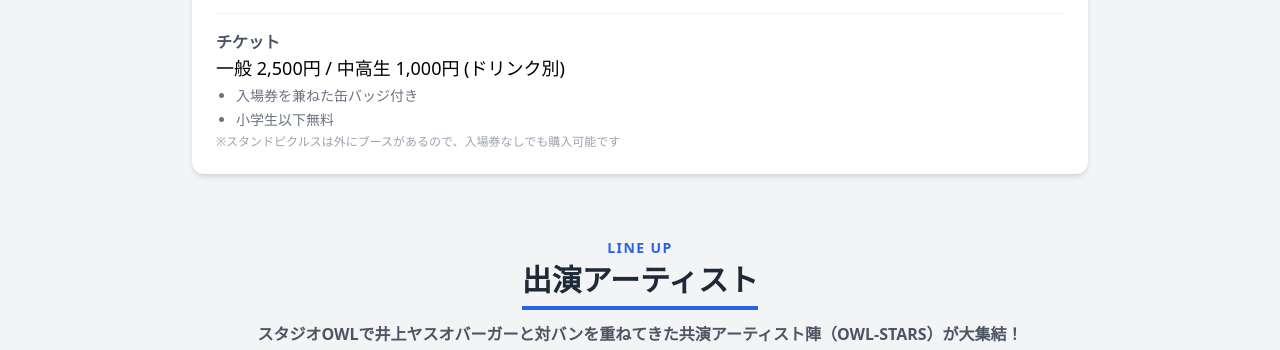
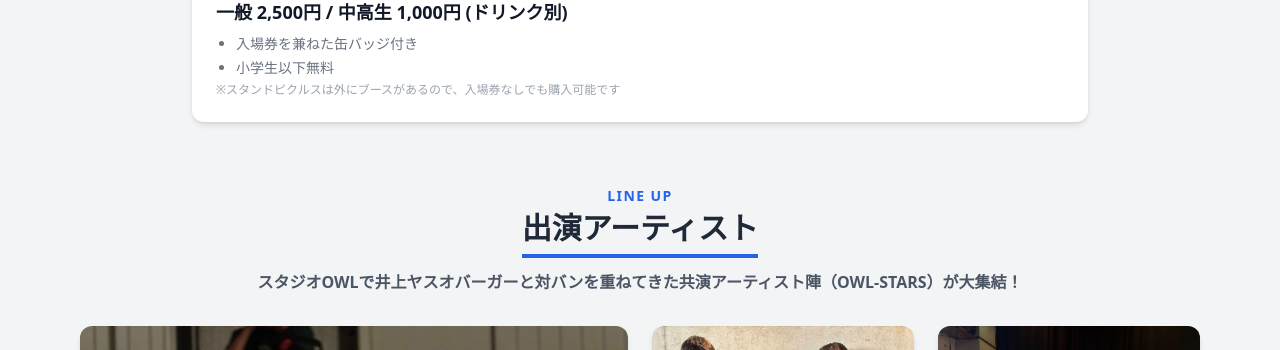
Before and after one commit to yuutasv-maker/webgames, a plain HTML site: page apps/owlstarsfes2026/index.html in a window 1280 px wide. Shown: the part 1072-1422 px from the top of the page. Drawn offline with nearby package versions, Linux system fonts and the light colour scheme.

Commit message:
style(info): 開催概要カードから冗長な見出しラベル（イベント名/日時/会場/チケット）を削除

```diff
--- a/apps/owlstarsfes2026/assets/js/ui.js
+++ b/apps/owlstarsfes2026/assets/js/ui.js
@@ -92,38 +92,46 @@ function renderInfo(data) {
 
   const html = `
     <div class="bg-white p-6 rounded-xl shadow-md mb-8">
-      <dl class="grid grid-cols-1 md:grid-cols-2 gap-4">
-        <div class="col-span-1 md:col-span-2 pb-2 border-b">
-          <dt class="font-semibold text-gray-600">イベント名</dt>
-          <dd class="text-xl font-bold">${escapeHtml(data.festivalName)}</dd>
+      <div class="grid grid-cols-1 md:grid-cols-2 gap-6">
+        <!-- イベント名 -->
+        <div class="col-span-1 md:col-span-2 pb-3 border-b border-gray-100">
+          <h3 class="text-xl md:text-2xl font-black text-gray-900 leading-tight">${escapeHtml(data.festivalName)}</h3>
         </div>
-        <div class="pb-2 md:pb-0 border-b md:border-b-0 md:border-r pr-0 md:pr-4 pt-2">
-          <dt class="font-semibold text-gray-600 flex items-center justify-between">
-            <span>日時</span>
+
+        <!-- 日時 -->
+        <div class="pb-4 md:pb-0 border-b md:border-b-0 md:border-r pr-0 md:pr-4">
+          <div class="flex items-start justify-between gap-2">
+            <div class="text-base md:text-lg font-bold text-gray-800 leading-snug">
+              ${escapeHtml(data.date).replace(/\n/g, '<br>')}
+            </div>
             <a href="https://calendar.google.com/calendar/render?action=TEMPLATE&text=%E4%BA%95%E4%B8%8A%E3%83%A4%E3%82%B9%E3%82%AA%E3%83%90%E3%83%BC%E3%82%AC%E3%83%BC%20OWL-STARS%20FESTIVAL%202026&dates=20261101T030000Z/20261101T103000Z&details=%E4%BC%9A%E5%A0%B4%EF%BC%9A%E3%82%B9%E3%82%BF%E3%82%B8%E3%82%AAOWL%0A%E8%A9%B3%E7%B4%B0%E3%83%BB%E3%82%BF%E3%82%A4%E3%83%A0%E3%83%86%E3%83%BC%E3%83%96%E3%83%AB%EF%BC%9Ahttps%3A%2F%2Fowl21.info%2Fowlstarsfes2026%2F&location=%E3%82%B9%E3%82%BF%E3%82%B8%E3%82%AAOWL%EF%BC%88%E6%84%9B%E5%AA%9B%E7%9C%8C%E6%9D%BE%E5%B1%B1%E5%B8%82%E4%B8%89%E7%95%AA%E7%94%BA%E4%B8%89%E4%B8%81%E7%9B%AE6-2%20ab%E2%80%99s%20square%EF%BC%92%EF%BC%A6%EF%BC%89"
                target="_blank" rel="noopener noreferrer"
-               class="text-xs font-normal text-gray-500 hover:text-blue-600 inline-flex items-center space-x-1 border border-gray-200 hover:border-blue-300 rounded px-2 py-0.5 transition bg-gray-50 hover:bg-white"
+               class="text-xs font-normal text-gray-500 hover:text-blue-600 inline-flex items-center space-x-1 border border-gray-200 hover:border-blue-300 rounded px-2 py-1 transition bg-gray-50 hover:bg-white flex-shrink-0"
                title="Googleカレンダーに予定を登録">
               <svg class="w-3.5 h-3.5 text-blue-500" fill="none" stroke="currentColor" viewBox="0 0 24 24"><path stroke-linecap="round" stroke-linejoin="round" stroke-width="2" d="M8 7V3m8 4V3m-9 8h10M5 21h14a2 2 0 002-2V7a2 2 0 00-2-2H5a2 2 0 00-2 2v12a2 2 0 002 2z"></path></svg>
               <span>カレンダーに追加</span>
             </a>
-          </dt>
-          <dd class="text-lg mt-1">${escapeHtml(data.date).replace(/\n/g, '<br>')}</dd>
           </div>
-        <div class="pt-2 pl-0 md:pl-4">
-          <dt class="font-semibold text-gray-600">会場</dt>
-          <dd class="text-lg">
-            ${escapeHtml(data.venue.name)}<br>
-            <span class="text-sm text-gray-500">${escapeHtml(data.venue.address)}</span>
-            ${data.venue.mapUrl ? `<br><a href="${escapeHtml(data.venue.mapUrl)}" target="_blank" class="text-blue-500 text-sm hover:underline">Google Maps</a>` : ''}
-          </dd>
         </div>
+
+        <!-- 会場 -->
+        <div class="pl-0 md:pl-4">
+          <div class="text-base md:text-lg font-bold text-gray-800">
+            ${escapeHtml(data.venue.name)}
+          </div>
+          <div class="text-sm text-gray-500 mt-0.5">
+            ${escapeHtml(data.venue.address)}
+          </div>
+          ${data.venue.mapUrl ? `<div class="mt-1"><a href="${escapeHtml(data.venue.mapUrl)}" target="_blank" rel="noopener noreferrer" class="text-blue-500 text-sm hover:underline inline-flex items-center gap-1"><svg class="w-3.5 h-3.5" fill="none" stroke="currentColor" viewBox="0 0 24 24"><path stroke-linecap="round" stroke-linejoin="round" stroke-width="2" d="M17.657 16.657L13.414 20.9a1.998 1.998 0 01-2.827 0l-4.244-4.243a8 8 0 1111.314 0z"></path><path stroke-linecap="round" stroke-linejoin="round" stroke-width="2" d="M15 11a3 3 0 11-6 0 3 3 0 016 0z"></path></svg>Google Maps</a></div>` : ''}
+        </div>
+
+        <!-- チケット -->
         <div class="col-span-1 md:col-span-2 pt-4 border-t border-gray-100">
-          <dt class="font-semibold text-gray-600">チケット</dt>
-          <dd class="text-lg">
-            ${data.tickets.price ? escapeHtml(data.tickets.price) : [data.tickets.advance, data.tickets.door].filter(Boolean).map(escapeHtml).join(' / ')}<br>
+          <div class="text-base md:text-lg font-bold text-gray-900">
+            ${data.tickets.price ? escapeHtml(data.tickets.price) : [data.tickets.advance, data.tickets.door].filter(Boolean).map(escapeHtml).join(' / ')}
+          </div>
           ${data.tickets.notes && data.tickets.notes.length > 0 ? `
-              <ul class="text-sm text-gray-500 mt-1 space-y-1">
+            <ul class="text-sm text-gray-500 mt-2 space-y-1">
               ${data.tickets.notes.map(n => {
                 const isNote = n.startsWith('※');
                 return isNote
@@ -131,9 +139,8 @@ function renderInfo(data) {
                   : `<li class="list-disc ml-5">${escapeHtml(n)}</li>`;
               }).join('')}
             </ul>` : ''}
-          </dd>
         </div>
-      </dl>
+      </div>
     </div>
   `;
   el.innerHTML = html;
--- a/apps/owlstarsfes2026/index.html
+++ b/apps/owlstarsfes2026/index.html
@@ -427,6 +427,6 @@
 
   <!-- Scripts -->
   <script src="./assets/js/logic.js?v=20260907_01"></script>
-  <script src="./assets/js/ui.js?v=20260911_01"></script>
+  <script src="./assets/js/ui.js?v=20260911_02"></script>
 </body>
 </html>
```
Lines whose indentation alone changed are shown as unchanged.
